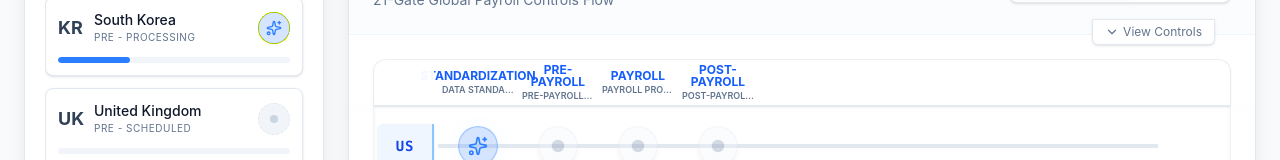
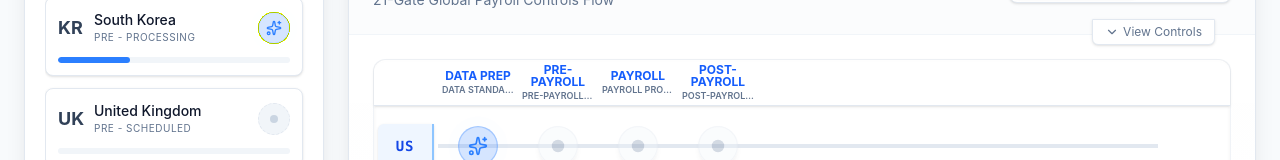
Before and after one commit to kingd33/payroll-dashboard, a React (Vite) app: page / in a window 1280 px wide. Shown: the part 419-579 px from the top of the page. Built offline with nearby package versions, Linux system fonts and the light colour scheme.

Commit message:
fix: Shorten Data Standardization shortName to Data Prep

```diff
--- a/src/types.ts
+++ b/src/types.ts
@@ -46,7 +46,7 @@ export const PIPELINE_PHASES: Phase[] = [
   {
     id: 'PHASE0',
     name: 'Data Standardization',
-    shortName: 'Standardization',
+    shortName: 'Data Prep',
     gpcs: [{ id: 'PRE', name: 'Airflow/Python ETL', phaseId: 'PHASE0' }]
   },
   {
```
